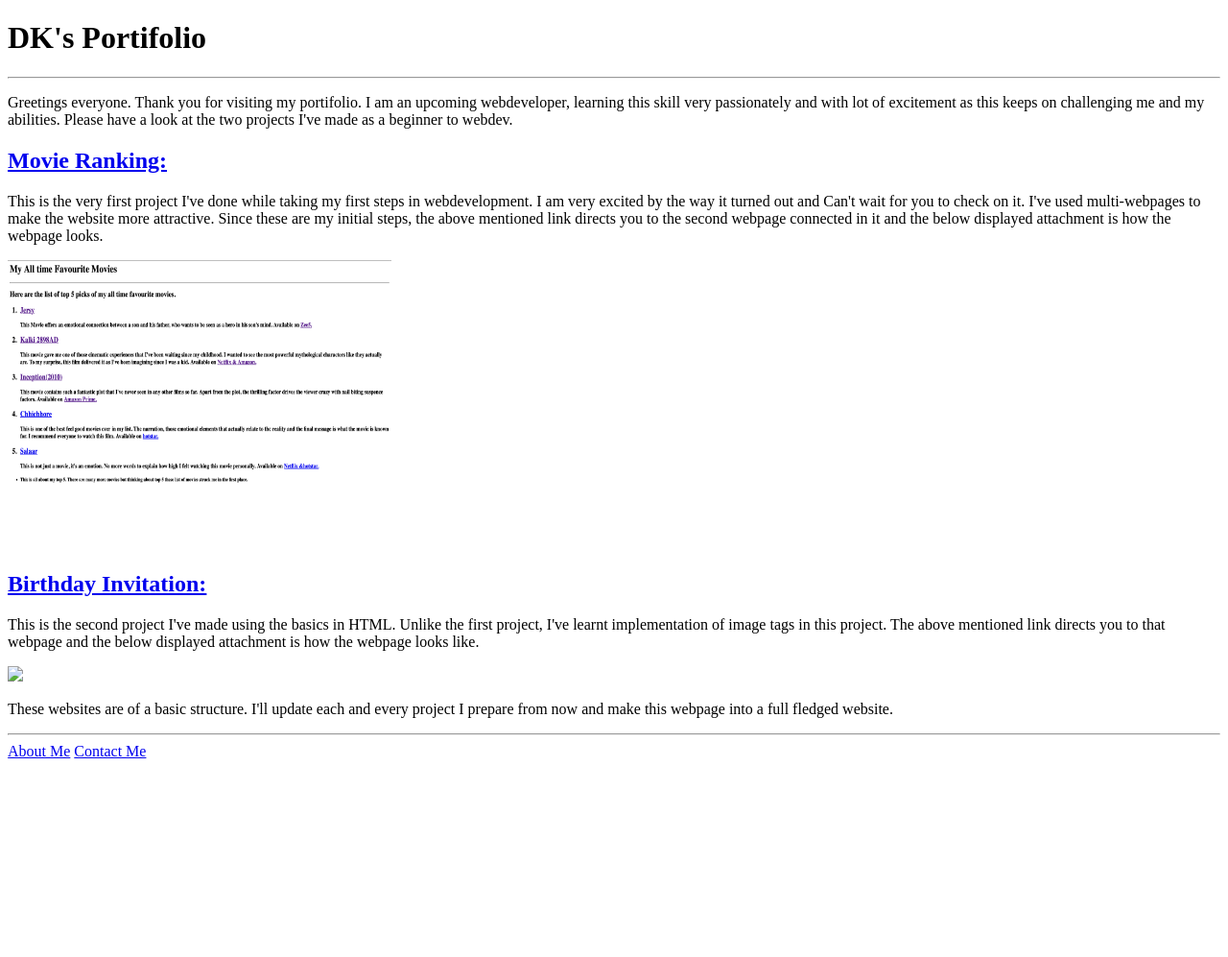
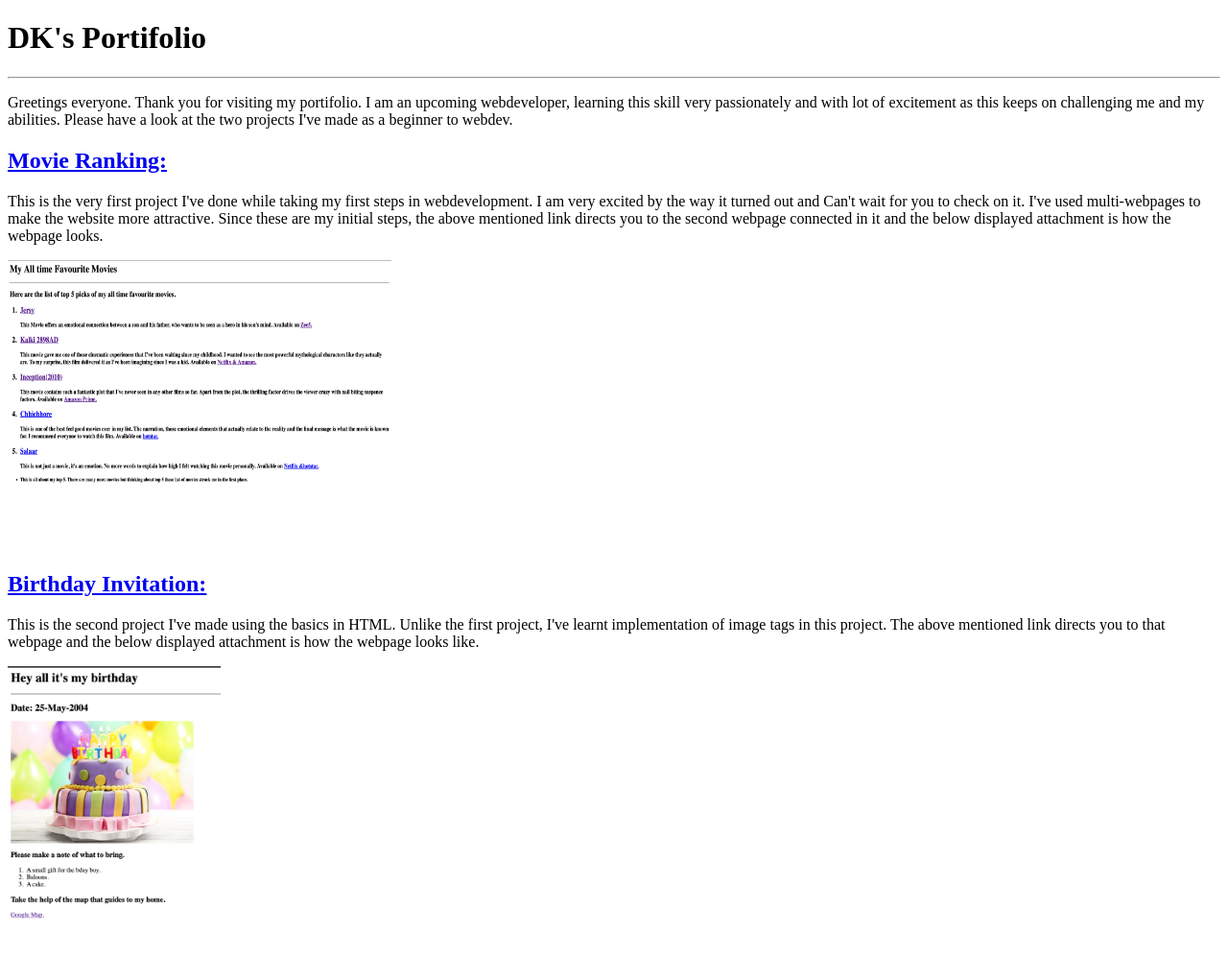
Before and after one commit to dimplek25/html-portifolio, a plain HTML site: page index.html in a window 1280 px wide. Shown: the top 997 px of the page at 96% size. Before the commit the page ends 800 px from the top, so only its background shows below. Drawn offline with Linux system fonts and the light colour scheme; files whose address does not match are found by name.

Commit message:
Update index.html

```diff
--- a/index.html
+++ b/index.html
@@ -12,7 +12,7 @@
         <img src=".//assets/images/Movie Ranking.png" height="300px" width="400px"/>
         <h2><a href="./public/birthday-invite.html">Birthday Invitation:</a></h2>
         <p>This is the second project I've made using the basics in HTML. Unlike the first project, I've learnt implementation of image tags in this project. The above mentioned link directs you to that webpage and the below displayed attachment is how the webpage looks like. </p>
-        <img src=".//assets/images/Birthday Invite.png" height="300px">
+        <img src="https://raw.githubusercontent.com/dimplek25/html-portifolio/refs/heads/main/Birthday%20Invite.png" height="300px">
         <p>These websites are of a basic structure. I'll update each and every project I prepare from now and make this webpage into a full fledged website.</p><hr>
         <a href=".//public/about.html">About Me</a>
         <a href=".//public/contact.html">Contact Me</a>
```
